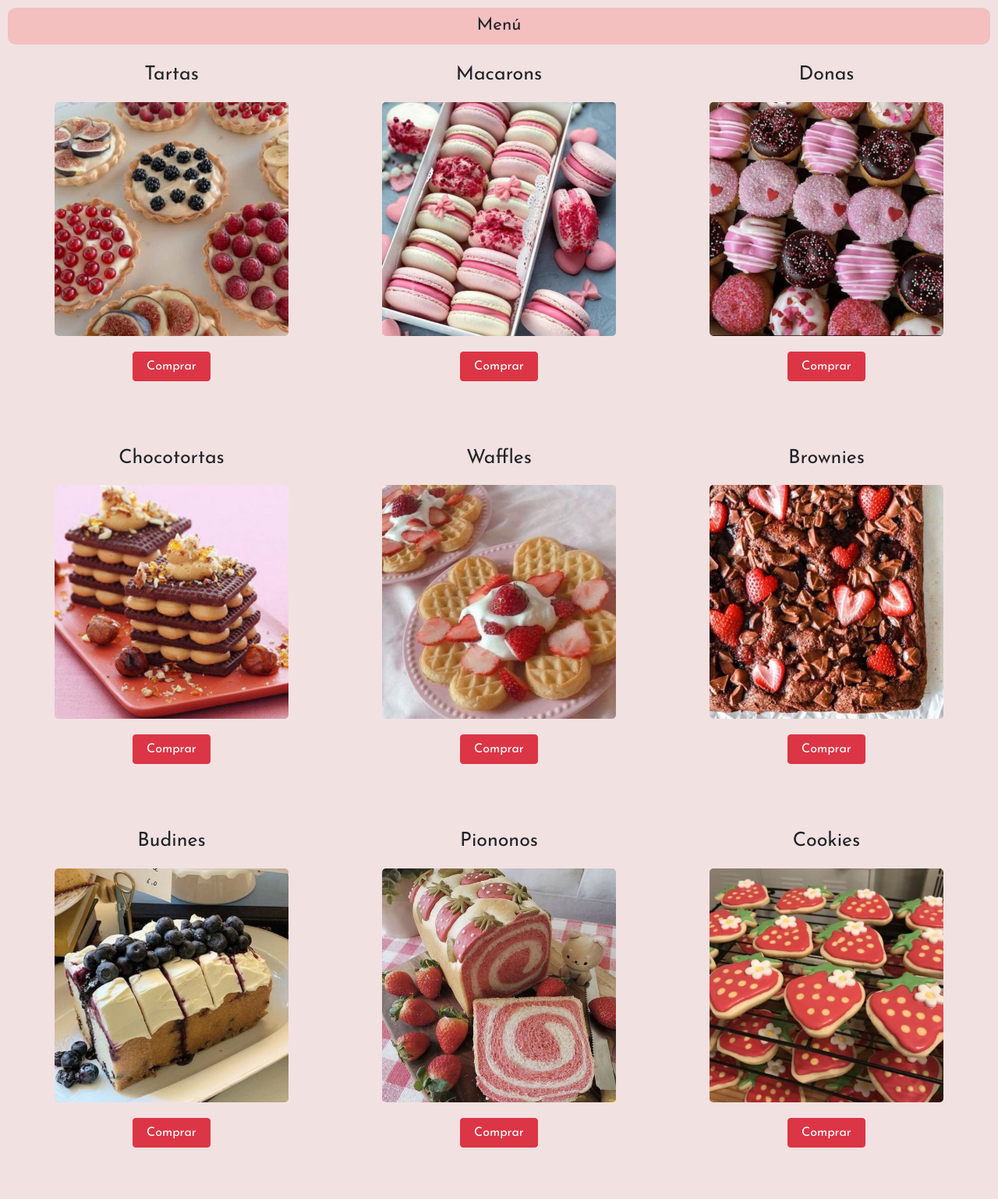
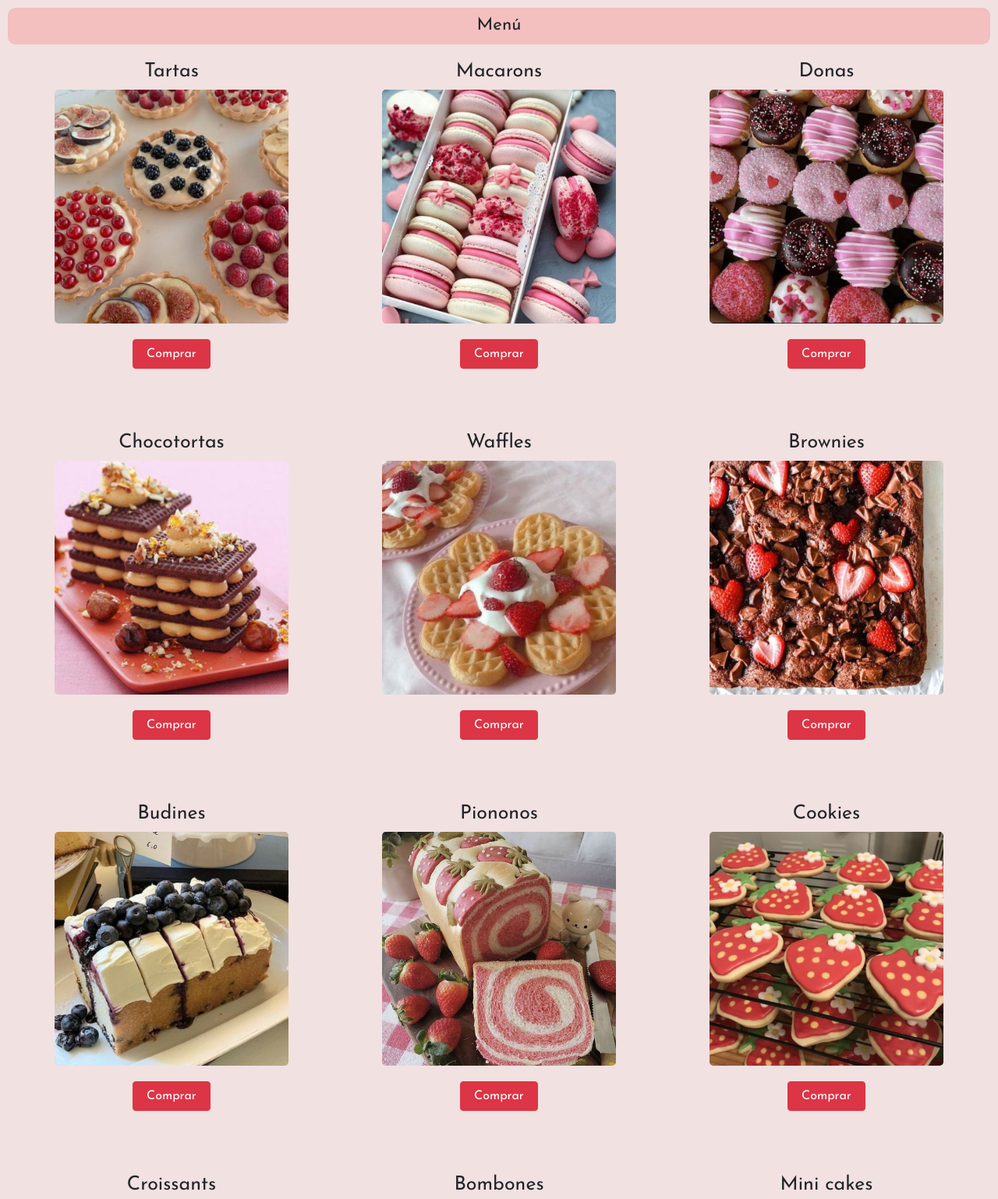
Before and after one commit to alegremeli/alegremelina, a website: page secciones/menu.html in a window 1280 px wide. Shown: the part 258-1796 px from the top of the page at 78% size. Drawn offline with nearby package versions, Linux system fonts and the light colour scheme.

Commit message:
arregle footer/ títulos del menú

```diff
--- a/scss/partials/_footer.scss
+++ b/scss/partials/_footer.scss
@@ -9,11 +9,11 @@ footer {
     margin-bottom: 0px;
     grid-area: footer;
 
-    // Estilos de los iconos.
+    // Estilos de los iconos/ Mediaqueries.
 
     .imgFooter {
         @media (max-width: 340px) {
-            margin-right: 30px;
+            margin-right: 0px;
         }
 
         @media (min-width: 341px) {
--- a/scss/partials/_menu.scss
+++ b/scss/partials/_menu.scss
@@ -33,7 +33,7 @@
             width: 100%;
             align-items: center;
 
-            p {
+            h2 {
                 font-size: 25px;
             }
 
--- a/secciones/menu.html
+++ b/secciones/menu.html
@@ -59,73 +59,73 @@
                 <figure class="productosImg">
 
                     <div class="tienda">
-                        <p>Tartas</p>
+                        <h2>Tartas</h2>
                         <img class="imagen" src="../img/tartas.jpg" alt="tartas frutales">
                         <a class="btn btn-danger" href="./pedienlinea.html" role="button">Comprar</a>
                     </div>
 
                     <div class="tienda">
-                        <p>Macarons</p>
+                        <h2>Macarons</h2>
                         <img class="imagen" src="../img/macarons.jpg" alt="macarons rosas">
                         <a class="btn btn-danger" href="./pedienlinea.html" role="button">Comprar</a>
                     </div>
 
                     <div class="tienda">
-                        <p>Donas</p>
+                        <h2>Donas</h2>
                         <img class="imagen" src="../img/donas.jpg" alt="donas decoradas">
                         <a class="btn btn-danger" href="./pedienlinea.html" role="button">Comprar</a>
                     </div>
 
                     <div class="tienda">
-                        <p>Chocotortas</p>
+                        <h2>Chocotortas</h2>
                         <img class="imagen" src="../img/chocotorta.jpg" alt="chocotorta con decoración de frutillas">
                         <a class="btn btn-danger" href="./pedienlinea.html" role="button">Comprar</a>
                     </div>
 
                     <div class="tienda">
-                        <p>Waffles</p>
+                        <h2>Waffles</h2>
                         <img class="imagen" src="../img/waffles.jpg" alt="waffles con crema y frutillas">
                         <a class="btn btn-danger" href="./pedienlinea.html" role="button">Comprar</a>
                     </div>
 
                     <div class="tienda">
-                        <p>Brownies</p>
+                        <h2>Brownies</h2>
                         <img class="imagen" src="../img/brownie.jpg" alt="brownie decorado con chocolate y frutillas">
                         <a class="btn btn-danger" href="./pedienlinea.html" role="button">Comprar</a>
                     </div>
 
                     <div class="tienda">
-                        <p>Budines</p>
+                        <h2>Budines</h2>
                         <img class="imagen" src="../img/budines.jpg" alt="budin de arandanos sobre un plato">
                         <a class="btn btn-danger center" href="./pedienlinea.html" role="button">Comprar</a>
                     </div>
 
                     <div class="tienda">
-                        <p>Piononos</p>
+                        <h2>Piononos</h2>
                         <img class="imagen" src="../img/piononos.jpg" alt="un pionono de frutilla rodeado de frutillas">
                         <a class="btn btn-danger" href="./pedienlinea.html" role="button">Comprar</a>
                     </div>
 
                     <div class="tienda">
-                        <p>Cookies</p>
+                        <h2>Cookies</h2>
                         <img class="imagen" src="../img/cookies.jpg" alt="galletitas de frutilla con forma de frutilla">
                         <a class="btn btn-danger" href="./pedienlinea.html" role="button">Comprar</a>
                     </div>
 
                     <div class="tienda">
-                        <p>Croissants</p>
+                        <h2>Croissants</h2>
                         <img class="imagen" src="../img/croissant.jpg" alt="croissants rellenos de frutillas">
                         <a class="btn btn-danger" href="./pedienlinea.html" role="button">Comprar</a>
                     </div>
 
                     <div class="tienda">
-                        <p>Bombones</p>
+                        <h2>Bombones</h2>
                         <img class="imagen" src="../img/bombones.jpg" alt="bombones rosas">
                         <a class="btn btn-danger" href="./pedienlinea.html" role="button">Comprar</a>
                     </div>
 
                     <div class="tienda">
-                        <p>Mini Cakes</p>
+                        <h2>Mini cakes</h2>
                         <img class="imagen" src="../img/mini cakes.jpg" alt="mini tortas decoradas">
                         <a class="btn btn-danger" href="./pedienlinea.html" role="button">Comprar</a>
                     </div>
```
Also changed, not shown: secciones/contacto.html (+1 -1 lines), css/style.css.
